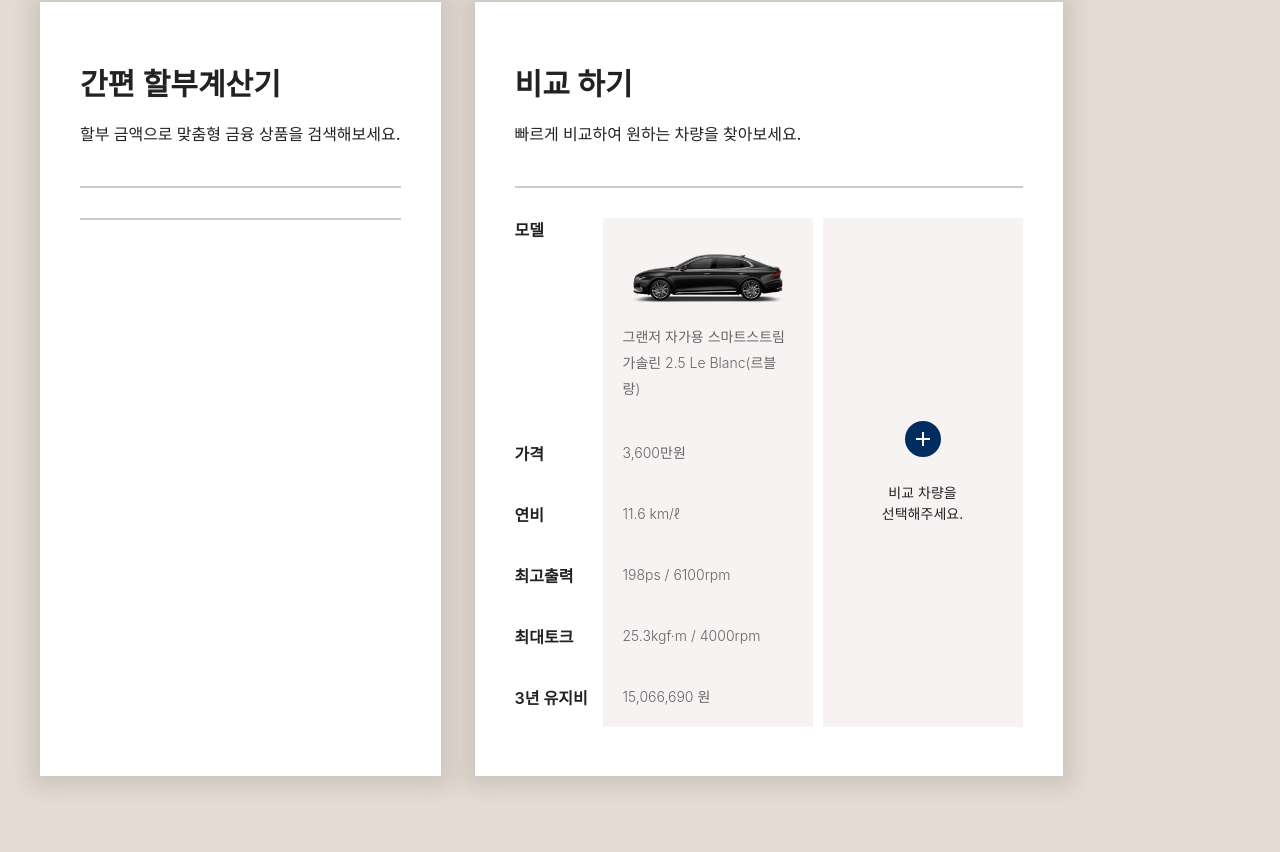
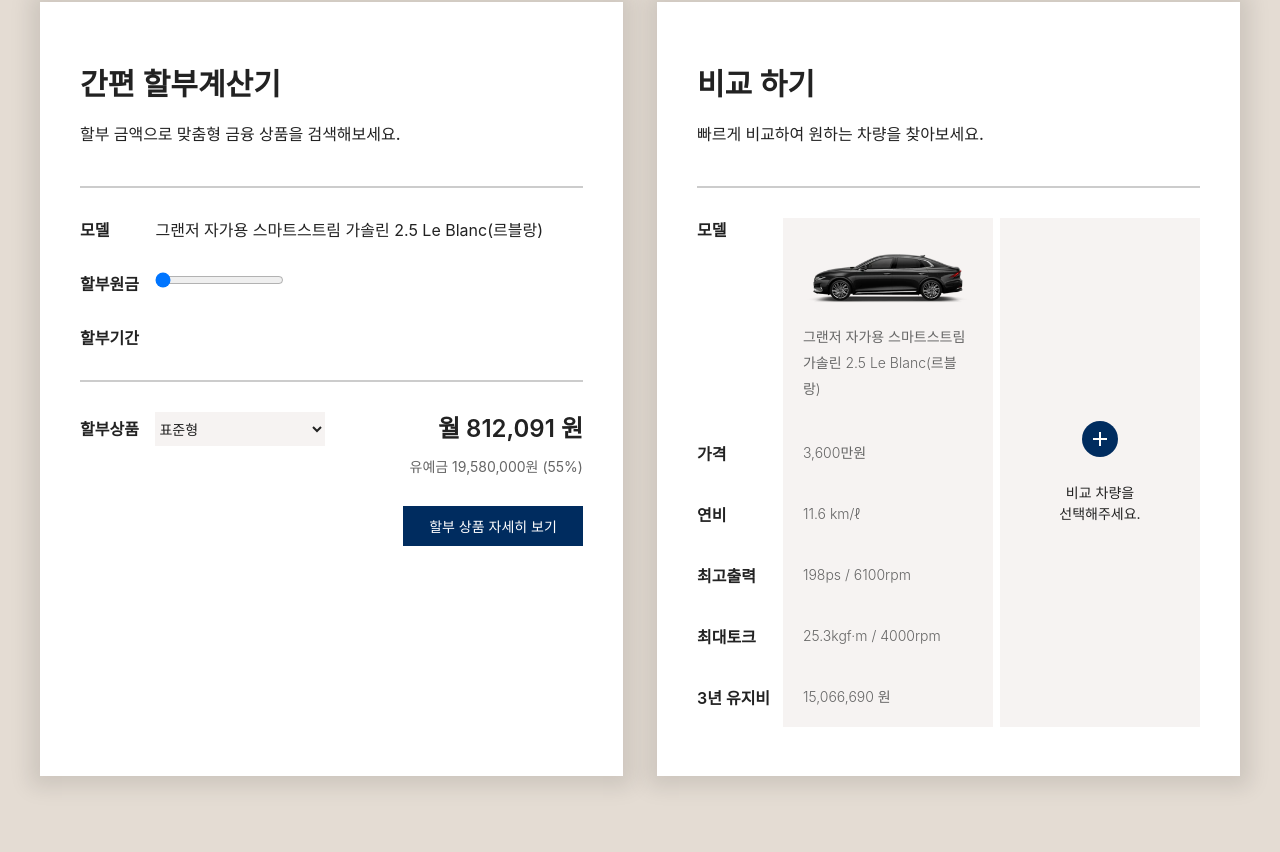
Before and after one commit to suniiizz/hyundaicar, a plain HTML site: page index.html in a window 1280 px wide. Shown: the part 3168-4020 px from the top of the page. Drawn offline with nearby package versions, Linux system fonts and the light colour scheme; a web font is replaced by a local one.

Commit message:
explorer inner

```diff
--- a/css/style.css
+++ b/css/style.css
@@ -980,8 +980,19 @@ h3 {
   flex-wrap: nowrap;
 }
 
+.explorer_inner_cont {
+  width: calc(100% - 17px);
+}
+
 .explorer_inner_cont:first-child {
   margin-right: 34px;
+}
+
+.explorer_inner_cont strong {
+  display: inline-block;
+  width: 15%;
+  font-size: 16px;
+  font-weight: 600;
 }
 
 .inner_box {
@@ -1005,6 +1016,89 @@ h3 {
   border-bottom: 2px solid #ccc;
 }
 
+
+.inner_line_txt {
+  padding: 0;
+  margin-top: 30px;
+  display: flex;
+  position: relative;
+}
+
+.inner_line_txt strong {
+  padding: 4px 0;
+}
+
+.inner_line_txt strong:first-child {
+  padding: 0;
+}
+
+.inner_line_txt span {
+  position: absolute;
+  top: 0;
+  left: 15%;
+  width: 85%;
+  display: inline-block;
+  font-size: 16px;
+
+}
+
+.inner_txt_wrap {
+  display: flex;
+  align-items: center;
+  margin-top: 30px;
+}
+
+.txt_input_wrap {
+  position: relative;
+  display: inline-block;
+  width: 85%;
+}
+
+#txt_input {
+  width: 170px;
+  height: 34px;
+  border: none;
+  background: var(--sec-bg-grey);
+
+}
+
+
+
+.amount {
+  position: absolute;
+  right: 0;
+  top: calc(50% - 18px);
+  display: inline-block;
+  font-size: 24px;
+  font-weight: 600;
+}
+
+.price {
+  position: absolute;
+  right: 0;
+  top: calc(100% + 10px);
+  height: 40px;
+  text-align: right;
+  color: var(--sec-4-grey);
+}
+
+.inner_btn_wrap {
+  display: flex;
+  justify-content: flex-end;
+  padding-top: 60px;
+}
+
+.inner_btn_wrap a {
+  display: flex;
+  justify-content: center;
+  align-items: center;
+  width: 180px;
+  height: 40px;
+  padding: 0 26px;
+  background-color: var(--sec-navy);
+  color: var(--sec-white);
+}
+
 .inner_cont {
   display: flex;
   justify-content: space-between;
@@ -1015,10 +1109,8 @@ h3 {
 
 .inner_cont_left strong {
   display: inline-block;
-  width: 84px;
+  width: 82px;
   vertical-align: middle;
-  font-size: 16px;
-  font-weight: 600;
 }
 
 .inner_cont_left span {
@@ -1057,7 +1149,6 @@ h3 {
   width: 200px;
   background: var(--sec-bg-grey);
   text-align: center;
-  margin-left: 10px;
 }
 
 .circle_btn {
--- a/index.html
+++ b/index.html
@@ -1010,7 +1010,7 @@
                         <p>할부 금액으로 맞춤형 금융 상품을 검색해보세요.</p>
                       </div>
                       <div class="inner_line_wrap">
-                        <!-- <div class="inner_line_txt">
+                        <div class="inner_line_txt">
                           <strong>모델</strong>
                           <span>그랜저 자가용 스마트스트림 가솔린 2.5 Le Blanc(르블랑)</span>
                         </div>
@@ -1018,14 +1018,32 @@
                           <strong>할부원금</strong>
                           <div class="inner_input_wrap">
                             <input type="range" value="0" min="100,000" max="36,000,000" id="inner_input_in">
-                            <div id="inner_input_out"></div>
                           </div>
-                        </div> -->
-                        <div class="inner_line_txt"></div>
+                        </div>
+                        <div class="inner_line_txt">
+                          <strong>할부기간</strong>
+                        </div>
                       </div>
-                      <div class="inner_txt_wrap"></div>
-                      <div class="inner_btn_wrap"></div>
-                    </div>
+                      <div class="inner_txt_wrap">
+                        <strong>할부상품</strong>
+                        <div class="txt_input_wrap">
+                          <select name="할부상품 선택" id="txt_input">
+                            <option value="선택1">표준형</option>
+                            <option value="선택2">거치형</option>
+                            <option value="선택3">유예형</option>
+                            <option value="선택4">잔가보장형</option>
+                          </select>
+                          <div class="dropdown_arrow"></div>
+                          <span class="amount">월 812,091 원</span>
+                          <div class="price">유예금 19,580,000원 (55%)</div>
+                        </div>
+                      </div>
+                      <div class="inner_btn_wrap">
+                        <a href="#">
+                          <span>할부 상품 자세히 보기</span>
+                        </a>
+                      </div>
+                  </div>
                   </div>
                   <div class="explorer_inner_cont inner_2">
                     <div class="inner_box">
@@ -1043,23 +1061,23 @@
                                 <p>그랜저 자가용 스마트스트림 가솔린 2.5 Le Blanc(르블랑)</p>
                               </div>
                             </li>
-                            <li class="price">
+                            <li>
                               <strong>가격</strong>
                               <span>3,600만원</span>
                             </li>
-                            <li class="km">
+                            <li>
                               <strong>연비</strong>
                               <span>11.6 km/ℓ</span>
                             </li>
-                            <li class="maximum">
+                            <li>
                               <strong>최고출력</strong>
                               <span>198ps / 6100rpm</span>
                             </li>
-                            <li class="torque">
+                            <li>
                               <strong>최대토크</strong>
                               <span>25.3kgf·m / 4000rpm</span>
                             </li>
-                            <li class="upkeep">
+                            <li>
                               <strong>3년 유지비</strong>
                               <span>15,066,690 원</span>
                             </li>
@@ -1077,7 +1095,6 @@
                 </div>
               </div>
             </div>
-          </div>
 
           <!-- reservation_bar -->
           <div class="reservation_bar">
```
